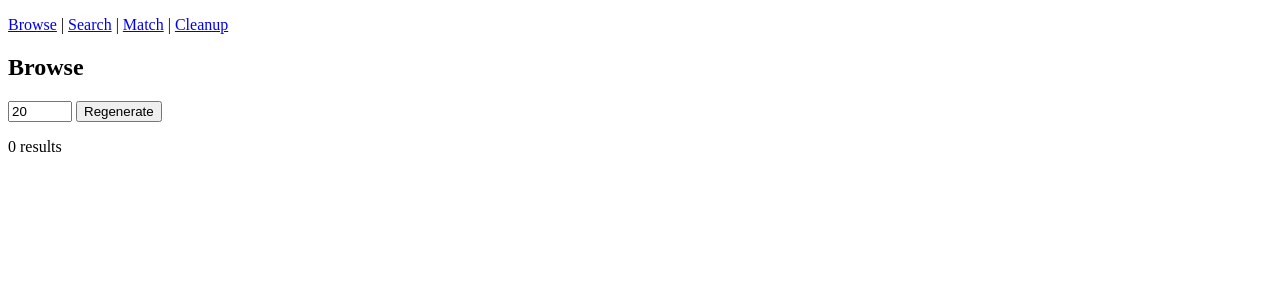
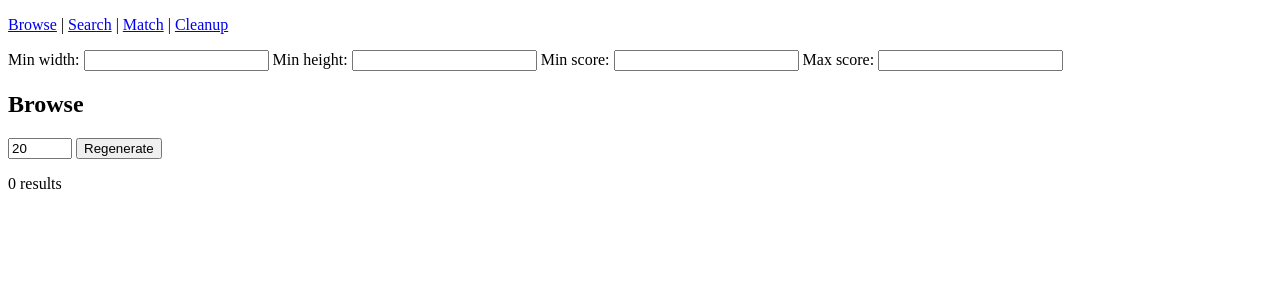
Before and after one commit to FinnE145/Backdrop, a Flask app: page /browse in a window 1280 px wide. Shown: the top 300 px of the page. Run offline with Flask 3, Linux system fonts and the light colour scheme; data that the repository does not hold is empty.

Commit message:
Web app: add filter row for min width/height and score range
Filter bar appears on all pages (base.html). API responses now include
width, height, and aesthetic_score; makeCard stores them as data-*
attributes. filterResults() shows/hides cards live on input; each
page's render loop calls it once after loading results.

Co-Authored-By: Claude Sonnet 4.6 <noreply@anthropic.com>

```diff
--- a/webapp/app.py
+++ b/webapp/app.py
@@ -66,15 +66,19 @@ def create_app(config: dict):
         _conn().commit()
         return jsonify({"job_id": cur.lastrowid}), 202
 
-    def _fetch_names(top_hashes):
+    def _fetch_meta(top_hashes):
         if not top_hashes:
             return {}
         placeholders = ",".join("?" * len(top_hashes))
         rows = _conn().execute(
-            f"SELECT hash, orig_filename FROM photos WHERE hash IN ({placeholders})",
+            f"SELECT hash, orig_filename, width, height, aesthetic_score"
+            f" FROM photos WHERE hash IN ({placeholders})",
             top_hashes,
         ).fetchall()
-        return {row[0]: row[1] for row in rows}
+        return {
+            row[0]: {"orig_filename": row[1], "width": row[2], "height": row[3], "aesthetic_score": row[4]}
+            for row in rows
+        }
 
     @app.get("/api/search")
     def api_search():
@@ -95,11 +99,15 @@ def create_app(config: dict):
         scores = vectors @ query_vec
         top_idx = np.argsort(scores)[::-1][:limit]
         top_hashes = [hashes[i] for i in top_idx]
-        names = _fetch_names(top_hashes)
+        meta = _fetch_meta(top_hashes)
 
         return jsonify({
             "results": [
-                {"hash": hashes[i], "score": float(scores[i]), "orig_filename": names.get(hashes[i])}
+                {
+                    "hash": hashes[i],
+                    "score": float(scores[i]),
+                    **meta.get(hashes[i], {}),
+                }
                 for i in top_idx
             ]
         })
@@ -126,11 +134,15 @@ def create_app(config: dict):
         top_idx = np.argsort(scores)[::-1]
         top_idx = [i for i in top_idx if hashes[i] != hash_][:limit]
         top_hashes = [hashes[i] for i in top_idx]
-        names = _fetch_names(top_hashes)
+        meta = _fetch_meta(top_hashes)
 
         return jsonify({
             "results": [
-                {"hash": hashes[i], "score": float(scores[i]), "orig_filename": names.get(hashes[i])}
+                {
+                    "hash": hashes[i],
+                    "score": float(scores[i]),
+                    **meta.get(hashes[i], {}),
+                }
                 for i in top_idx
             ]
         })
@@ -141,13 +153,14 @@ def create_app(config: dict):
         alpha = float(config.get("browse", {}).get("power", 1.5))
 
         rows = _conn().execute(
-            "SELECT hash, orig_filename, aesthetic_score FROM photos WHERE status='kept' AND aesthetic_score IS NOT NULL"
+            "SELECT hash, orig_filename, aesthetic_score, width, height"
+            " FROM photos WHERE status='kept' AND aesthetic_score IS NOT NULL"
         ).fetchall()
         if not rows:
             return jsonify({"results": []})
 
         hashes = [r[0] for r in rows]
-        names = {r[0]: r[1] for r in rows}
+        meta = {r[0]: {"orig_filename": r[1], "aesthetic_score": r[2], "width": r[3], "height": r[4]} for r in rows}
         scores = [r[2] for r in rows]
 
         min_s = min(scores)
@@ -173,7 +186,7 @@ def create_app(config: dict):
 
         return jsonify({
             "results": [
-                {"hash": hashes[i], "score": float(scores[i]), "orig_filename": names.get(hashes[i])}
+                {"hash": hashes[i], "score": float(scores[i]), **meta[hashes[i]]}
                 for i in picked
             ]
         })
--- a/webapp/templates/base.html
+++ b/webapp/templates/base.html
@@ -8,6 +8,12 @@
   <a href="/match">Match</a> |
   <a href="/cleanup">Cleanup</a>
 </p>
+<p>
+  Min width: <input id="filter-min-width" type="number" min="0" size="6" oninput="filterResults()">
+  Min height: <input id="filter-min-height" type="number" min="0" size="6" oninput="filterResults()">
+  Min score: <input id="filter-min-score" type="number" step="0.01" size="6" oninput="filterResults()">
+  Max score: <input id="filter-max-score" type="number" step="0.01" size="6" oninput="filterResults()">
+</p>
 <h2>{% block heading %}{% endblock %}</h2>
 {% block controls %}{% endblock %}
 <p id="status"></p>
@@ -17,6 +23,10 @@ function makeCard(item) {
     const wrap = document.createElement('div');
     wrap.style = 'display:flex;flex-direction:column;align-items:center;gap:4px';
     wrap.id = 'wrap-' + item.hash;
+
+    if (item.width)  wrap.dataset.width = item.width;
+    if (item.height) wrap.dataset.height = item.height;
+    if (item.aesthetic_score != null) wrap.dataset.aesthetic = item.aesthetic_score;
 
     const img = document.createElement('img');
     img.src = '/photos/' + item.hash + '?thumbnail=1';
@@ -44,6 +54,22 @@ function makeCard(item) {
 
     return wrap;
 }
+function filterResults() {
+    const minW = parseInt(document.getElementById('filter-min-width').value) || 0;
+    const minH = parseInt(document.getElementById('filter-min-height').value) || 0;
+    const minS = document.getElementById('filter-min-score').value !== ''
+        ? parseFloat(document.getElementById('filter-min-score').value) : -Infinity;
+    const maxS = document.getElementById('filter-max-score').value !== ''
+        ? parseFloat(document.getElementById('filter-max-score').value) : Infinity;
+    for (const card of document.getElementById('results').children) {
+        const w = parseInt(card.dataset.width) || 0;
+        const h = parseInt(card.dataset.height) || 0;
+        const s = card.dataset.aesthetic !== undefined ? parseFloat(card.dataset.aesthetic) : null;
+        const pass = w >= minW && h >= minH
+            && (s === null || (s >= minS && s <= maxS));
+        card.style.display = pass ? '' : 'none';
+    }
+}
 {% block page_scripts %}{% endblock %}
 </script>
 </body>
--- a/webapp/templates/browse.html
+++ b/webapp/templates/browse.html
@@ -18,6 +18,7 @@ async function doBrowse() {
     document.getElementById('status').textContent = data.results.length + ' results';
     for (const item of data.results)
         document.getElementById('results').appendChild(makeCard(item));
+    filterResults();
 }
 
 doBrowse();
--- a/webapp/templates/cleanup.html
+++ b/webapp/templates/cleanup.html
@@ -61,6 +61,7 @@ async function doSearch() {
     document.getElementById('status').textContent = data.results.length + ' results';
     for (const item of data.results)
         document.getElementById('results').appendChild(makeCard(item));
+    filterResults();
 }
 
 async function deleteAll() {
--- a/webapp/templates/match.html
+++ b/webapp/templates/match.html
@@ -35,6 +35,7 @@ async function doSearch() {
     document.getElementById('status').textContent = data.results.length + ' results';
     for (const item of data.results)
         document.getElementById('results').appendChild(makeCard(item));
+    filterResults();
 }
 
 function toCleanup() {
--- a/webapp/templates/search.html
+++ b/webapp/templates/search.html
@@ -22,6 +22,7 @@ async function doSearch() {
     document.getElementById('status').textContent = data.results.length + ' results';
     for (const item of data.results)
         document.getElementById('results').appendChild(makeCard(item));
+    filterResults();
 }
 
 function toCleanup() {
```
